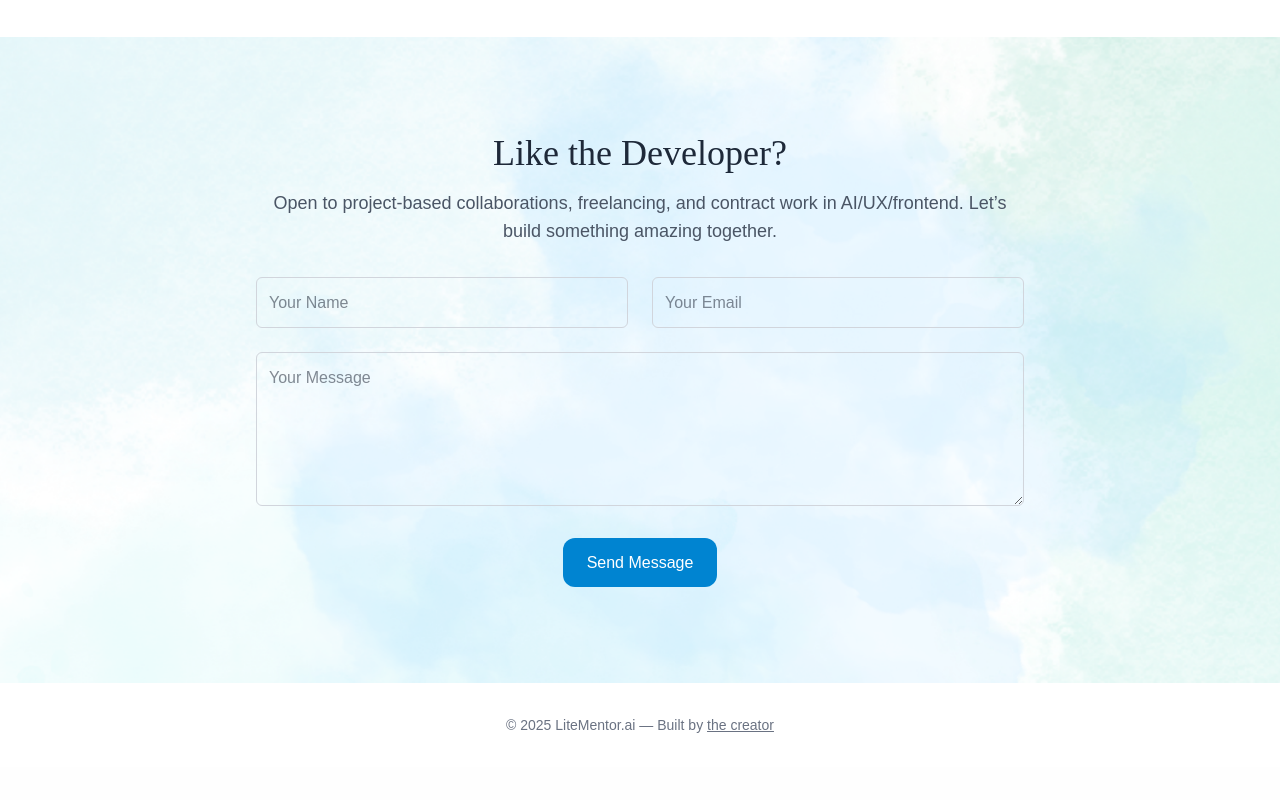
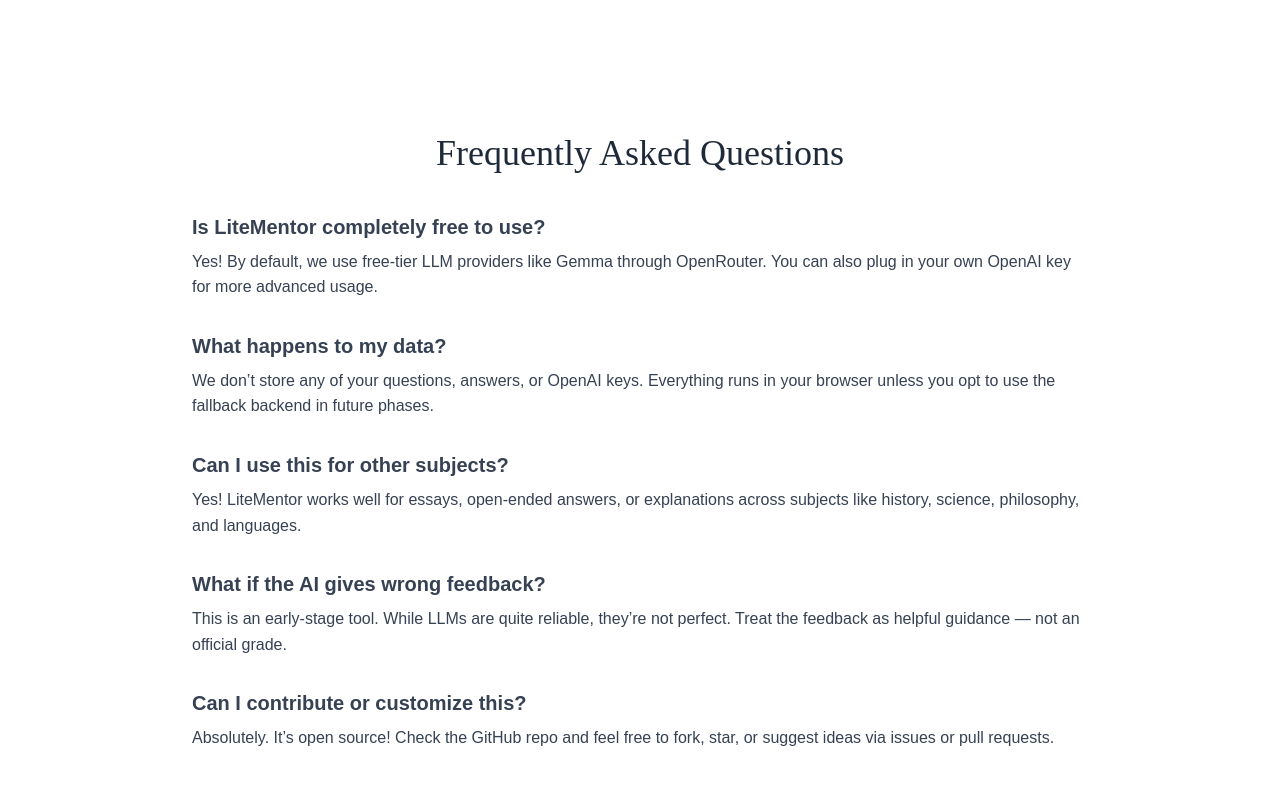
Before and after one commit to kashewknutt/litementorai, a Next.js app in the folder frontend/: page / in a window 1280 px wide. Shown: the part 1620-2420 px from the top of the page. Before the commit the page ends 2387 px from the top, so only its background shows below. Built offline with nearby package versions, Linux system fonts and the light colour scheme; a web font is replaced by a local one.

Commit message:
adde faqs and mobile view

```diff
--- a/frontend/src/app/page.tsx
+++ b/frontend/src/app/page.tsx
@@ -6,6 +6,7 @@ import HowToUse from '@/components/HowToUse'
 import Footer from '@/components/Footer'
 import QuestionForm from '@/components/QuestionForm'
 import ContactForm from '@/components/ContactForm'
+import FAQ from '@/components/FAQ';
 
 export default function Home() {
   return (
@@ -16,6 +17,7 @@ export default function Home() {
       <section id="demo" className="py-16 px-4">
         <QuestionForm />
       </section>
+      <FAQ />
       <ContactForm />
       <Footer />
     </main>
--- /dev/null
+++ b/frontend/src/components/FAQ.tsx
@@ -0,0 +1,38 @@
+// components/FAQ.tsx
+'use client'
+
+export default function FAQ() {
+  return (
+    <section id="faq" className="py-24 px-6 bg-white">
+      <div className="max-w-4xl mx-auto text-center">
+        <h2 className="text-4xl font-ovo text-gray-800 mb-10">Frequently Asked Questions</h2>
+        <div className="space-y-8 text-center md:text-left font-outfit text-gray-700">
+          <div>
+            <h4 className="text-xl font-semibold mb-2">Is LiteMentor completely free to use?</h4>
+            <p>Yes! By default, we use free-tier LLM providers like Gemma through OpenRouter. You can also plug in your own OpenAI key for more advanced usage.</p>
+          </div>
+
+          <div>
+            <h4 className="text-xl font-semibold mb-2">What happens to my data?</h4>
+            <p>We don’t store any of your questions, answers, or OpenAI keys. Everything runs in your browser unless you opt to use the fallback backend in future phases.</p>
+          </div>
+
+          <div>
+            <h4 className="text-xl font-semibold mb-2">Can I use this for other subjects?</h4>
+            <p>Yes! LiteMentor works well for essays, open-ended answers, or explanations across subjects like history, science, philosophy, and languages.</p>
+          </div>
+
+          <div>
+            <h4 className="text-xl font-semibold mb-2">What if the AI gives wrong feedback?</h4>
+            <p>This is an early-stage tool. While LLMs are quite reliable, they’re not perfect. Treat the feedback as helpful guidance — not an official grade.</p>
+          </div>
+
+          <div>
+            <h4 className="text-xl font-semibold mb-2">Can I contribute or customize this?</h4>
+            <p>Absolutely. It’s open source! Check the GitHub repo and feel free to fork, star, or suggest ideas via issues or pull requests.</p>
+          </div>
+        </div>
+      </div>
+    </section>
+  )
+}
--- a/frontend/src/components/HowToUse.tsx
+++ b/frontend/src/components/HowToUse.tsx
@@ -4,7 +4,7 @@ export default function HowToUse() {
     <section id="how" className="py-20 px-4 bg-white">
       <div className="max-w-5xl mx-auto text-center">
         <h2 className="text-4xl font-ovo mb-8 text-gray-800">How It Works</h2>
-        <div className="grid md:grid-cols-3 gap-10 text-left font-outfit text-gray-700">
+        <div className="grid md:grid-cols-3 gap-10 text-center md:text-left font-outfit text-gray-700">
           <div>
             <div className="text-2xl mb-2">1️⃣ Ask a Question</div>
             <p>Enter any academic question you’re exploring — history, science, philosophy, etc.</p>
```
